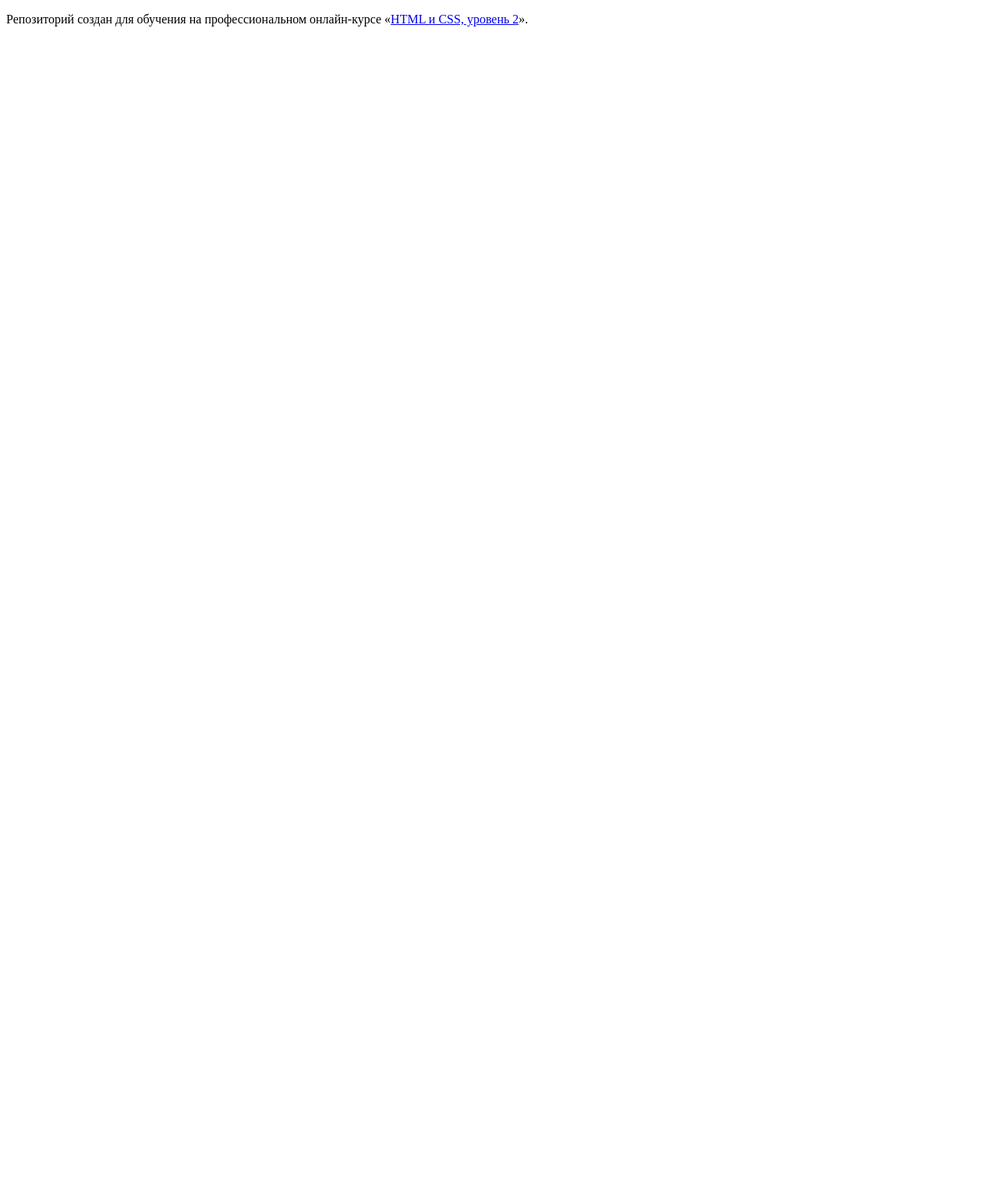
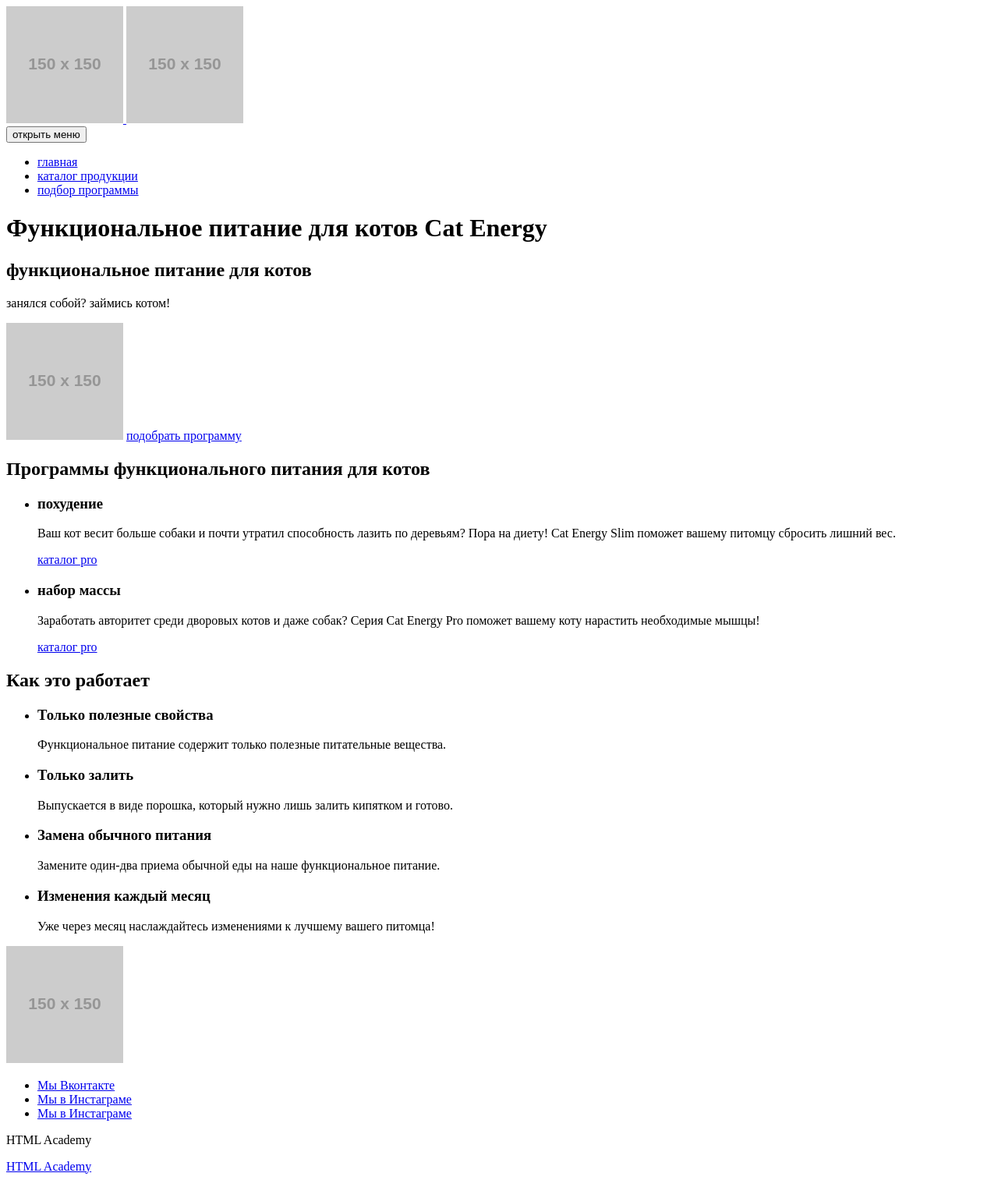
Before and after one commit to AllaAfanasenko/1376031-cat-energy-20, a website: page source/index.html in a window 1280 px wide. Shown: the whole page at 78% size. Before the commit the page ends 800 px from the top, so only its background shows below. Drawn offline with Linux system fonts and the light colour scheme; placeholder pictures from the web are drawn by us.

Commit message:
module2-task1 done - first layout for index, catalog and index pages

```diff
--- a/source/index.html
+++ b/source/index.html
@@ -1,12 +1,144 @@
 <!DOCTYPE html>
-<html lang="ru">
-  <head>
-    <meta charset="utf-8">
-    <title>HTML Academy: Кэт энерджи</title>
-  </head>
-  <body>
+<html class="page" lang="ru">
 
-    <p>Репозиторий создан для обучения на профессиональном онлайн‑курсе «<a href="https://htmlacademy.ru/intensive/adaptive">HTML и CSS, уровень 2</a>».</p>
+<head>
+  <meta charset="utf-8">
+  <title>HTML Academy: Кэт энерджи</title>
+</head>
 
-  </body>
+<body class="page__body">
+  <header class="page-header">
+    <a href="#" class="page-header__logo">
+      <img src="https://via.placeholder.com/150x150" alt="Функциональное питание для котов Кэт Энерджи">
+      <img src="https://via.placeholder.com/150x150" alt="Кэт Энерджи">
+    </a>
+    <nav class="main-nav">
+      <button class="main-nav__toggle" type="button" name="button">
+        <span class="visually-hidden">открыть меню</span>
+      </button>
+      <div class="main-nav__wrapper">
+        <ul class="main-nav__list site-list">
+          <li class="site-list__item site-list__item--active">
+            <a href="#">
+              главная
+            </a>
+          </li>
+          <li class="site-list__item">
+            <a href="catalog.html">
+              каталог продукции
+            </a>
+          </li>
+          <li class="site-list__item">
+            <a href="form.html">
+              подбор программы
+            </a>
+          </li>
+        </ul>
+      </div>
+    </nav>
+  </header>
+
+  <main class="page-main">
+    <h1 class="visually-hidden">
+      Функциональное питание для котов Cat Energy
+    </h1>
+    <section class="promo">
+      <header class="promo__header">
+        <h2 class="promo__title section-title">функциональное питание для котов</h2>
+        <p class="promo__slogan">занялся собой? займись котом!</p>
+      </header>
+      <img src="https://via.placeholder.com/150x150" alt="Функциональное питание для котов с курицей">
+      <a class="promo__select-program button" href="form.html">подобрать программу</a>
+    </section>
+
+    <section class="program">
+      <h2 class="visually-hidden">Программы функционального питания для котов</h2>
+      <ul class="program__list">
+        <li class="program-item program-item--slim">
+          <h3 class="program-item__title">
+            похудение
+          </h3>
+          <p class="program-item__description">
+            Ваш кот весит больше собаки и почти утратил способность лазить по деревьям?
+            Пора на диету! Cat Energy Slim поможет вашему питомцу сбросить лишний вес.
+          </p>
+          <a href="#">
+            каталог pro
+          </a>
+        </li>
+        <li class="program-item program-item--gain">
+          <h3 class="program-item__title">
+            набор массы
+          </h3>
+          <p class="program-item__description">
+            Заработать авторитет среди дворовых котов и даже собак?
+            Серия Cat Energy Pro поможет вашему коту нарастить необходимые мышцы!
+          </p>
+          <a href="#">
+            каталог pro
+          </a>
+        </li>
+      </ul>
+    </section>
+
+    <section class="principle">
+      <h2 class="principle__title section-title">Как это работает</h2>
+      <ul class="principle__list">
+        <li class="principle__item principle__item--eco">
+          <h3 class="visually-hidden">Только полезные свойства</h3>
+          <p class="principle__description">
+            Функциональное питание содержит только полезные питательные вещества.
+          </p>
+        </li>
+        <li class="principle__item principle__item--water-only">
+          <h3 class="visually-hidden">Только залить</h3>
+          <p class="principle__description">
+            Выпускается в виде порошка, который нужно лишь залить кипятком и готово.
+          </p>
+        </li>
+        <li class="principle__item principle__item--replacement">
+          <h3 class="visually-hidden">Замена обычного питания</h3>
+          <p class="principle__description">
+            Замените один-два приема обычной еды на наше функциональное питание.
+          </p>
+        </li>
+        <li class="principle__item principle__item--monthly">
+          <h3 class="visually-hidden">Изменения каждый месяц</h3>
+          <p class="principle__description">
+            Уже через месяц наслаждайтесь изменениями к лучшему вашего питомца!
+          </p>
+        </li>
+      </ul>
+    </section>
+  </main>
+
+  <footer class="page-footer">
+    <img src="https://via.placeholder.com/150x150" alt="Cat Energy">
+    <div class="page-footer__social social">
+      <ul class="social__list">
+        <li class="social__item">
+          <a class="social__link social__link--vkontakte" href="https://vk.com/htmlacademy">
+            Мы Вконтакте
+          </a>
+        </li>
+        <li class="social__item">
+          <a class="social__link social__link--instagram" href="https://www.instagram.com/htmlacademy">
+            Мы в Инстаграме
+          </a>
+        </li>
+        <li class="social__item">
+          <a class="social__link social__link--facebook" href="https://www.facebook.com/htmlacademy">
+            Мы в Инстаграме
+          </a>
+        </li>
+      </ul>
+    </div>
+    <div class="page-footer__copyright copyright">
+      <p class="copyright__text">HTML Academy</p>
+      <a class="copyright__link" href="https://htmlacademy.ru/intensive/adaptive">HTML Academy</a>
+    </div>
+  </footer>
+
+</body>
+
 </html>
```
Also changed, not shown: source/catalog.html (added, +241 -0 lines), source/form.html (added, +76 -0 lines).
